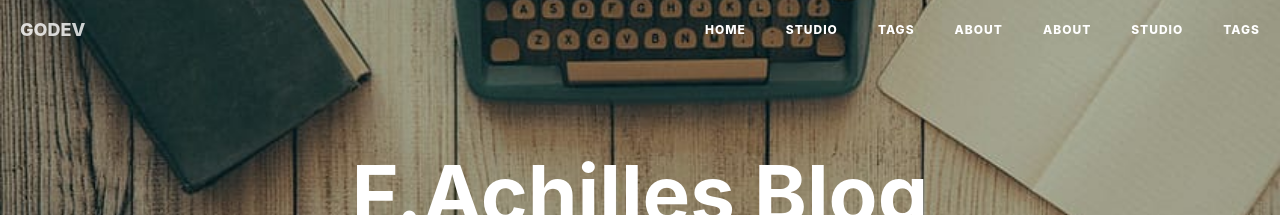
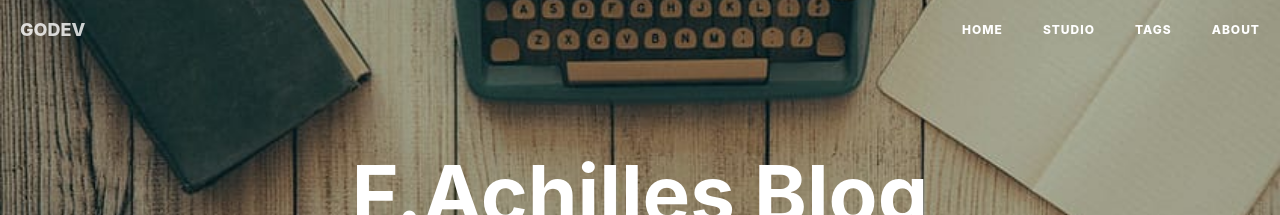
Before and after one commit to aarhub/fachilles.github.io, a Jekyll site: the page built from index.html, in a window 1280 px wide. Shown: the top 215 px of the page. Built offline with Jekyll 4.4.1, drawn with Linux system fonts in a browser that asks for light colours; nearby versions of some CDN libraries; the list of posts is cut into pages by our own code; comment, search, counter and statistics services are not loaded.

Commit message:
Reset the link with static link

```diff
--- a/_includes/nav.html
+++ b/_includes/nav.html
@@ -28,11 +28,6 @@
                     <li>
                         <a href="{{ site.baseurl }}/about/">About</a>
                     </li>
-                    {% for page in site.pages %} {% if page.title %}
-                    <li>
-                        <a href="{{ page.url | prepend: site.baseurl }}">{{ page.title }}</a>
-                    </li>
-                    {% endif %} {% endfor %}
                 </ul>
             </div>
         </div>
```
